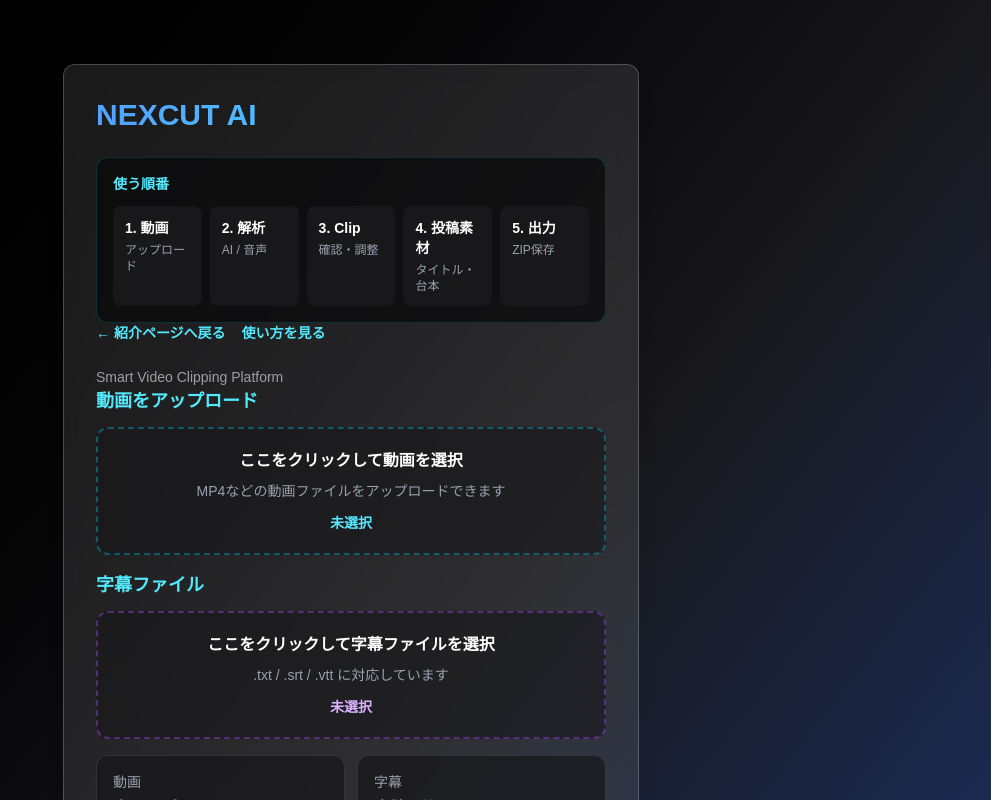
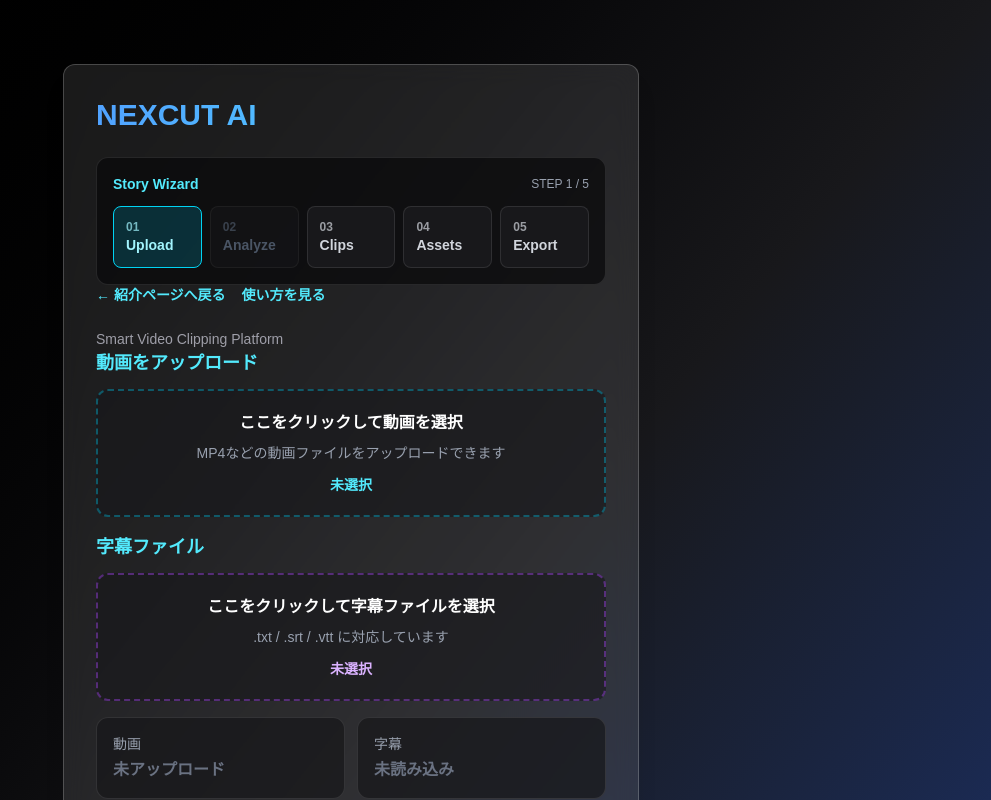
Before and after one commit to hiro042355/easyslice-ai, a Next.js app: page / in a window 1280 px wide. Shown: the top 800 px of the page, without its empty margins (289-1280 px from the left). Built offline with nearby package versions, Linux system fonts and the light colour scheme.

Commit message:
Add story wizard progress bar

```diff
--- a/app/page.tsx
+++ b/app/page.tsx
@@ -65,6 +65,24 @@ const [scriptResult, setScriptResult] = useState<{
   length: string;
 } | null>(null);
 const [resultTab, setResultTab] = useState<"assets" | "script">("assets");
+const [currentStep, setCurrentStep] = useState<1 | 2 | 3 | 4 | 5>(1);
+const steps = [
+  { id: 1, label: "Upload" },
+  { id: 2, label: "Analyze" },
+  { id: 3, label: "Clips" },
+  { id: 4, label: "Assets" },
+  { id: 5, label: "Export" },
+] as const;
+
+const canGoStep = (stepId: 1 | 2 | 3 | 4 | 5) => {
+  if (stepId === 1) return true;
+  if (stepId === 2) return Boolean(videoSrc || video);
+  if (stepId === 3) return clips.length > 0;
+  if (stepId === 4) return clips.length > 0;
+  if (stepId === 5) return clips.length > 0;
+
+  return false;
+};
 const removeClip = (index: number) => {
   setClips(clips.filter((_, i) => i !== index));
 };
@@ -1026,38 +1044,48 @@ const downloadThumbnail = async (clipIndex: number) => {
        <h1 className="text-3xl font-bold mb-6 bg-gradient-to-r from-blue-400 to-cyan-300 bg-clip-text text-transparent">
   NEXCUT AI
 </h1>
-<div className="mt-6 rounded-xl border border-cyan-500/20 bg-zinc-950/70 p-4">
-  <p className="mb-3 text-sm font-semibold text-cyan-300">
-    使う順番
-  </p>
-
-  <div className="grid grid-cols-1 gap-2 text-sm text-gray-300 sm:grid-cols-5">
-    <div className="rounded-lg bg-zinc-900 p-3">
-      <p className="font-semibold text-white">1. 動画</p>
-      <p className="mt-1 text-xs text-gray-400">アップロード</p>
-    </div>
-
-    <div className="rounded-lg bg-zinc-900 p-3">
-      <p className="font-semibold text-white">2. 解析</p>
-      <p className="mt-1 text-xs text-gray-400">AI / 音声</p>
-    </div>
-
-    <div className="rounded-lg bg-zinc-900 p-3">
-      <p className="font-semibold text-white">3. Clip</p>
-      <p className="mt-1 text-xs text-gray-400">確認・調整</p>
-    </div>
-
-    <div className="rounded-lg bg-zinc-900 p-3">
-      <p className="font-semibold text-white">4. 投稿素材</p>
-      <p className="mt-1 text-xs text-gray-400">タイトル・台本</p>
-    </div>
-
-    <div className="rounded-lg bg-zinc-900 p-3">
-      <p className="font-semibold text-white">5. 出力</p>
-      <p className="mt-1 text-xs text-gray-400">ZIP保存</p>
-    </div>
+<div className="mt-4 rounded-xl border border-white/10 bg-zinc-950/70 p-4">
+  <div className="mb-3 flex items-center justify-between">
+    <p className="text-sm font-semibold text-cyan-300">
+      Story Wizard
+    </p>
+
+    <p className="text-xs text-gray-400">
+      STEP {currentStep} / 5
+    </p>
+  </div>
+
+  <div className="grid grid-cols-1 gap-2 sm:grid-cols-5">
+    {steps.map((step) => {
+      const canGo = canGoStep(step.id);
+      const isActive = currentStep === step.id;
+
+      return (
+        <button
+          key={step.id}
+          type="button"
+          disabled={!canGo}
+          onClick={() => setCurrentStep(step.id)}
+          className={
+            isActive
+              ? "rounded-lg border border-cyan-400 bg-cyan-500/20 px-3 py-3 text-left text-sm font-semibold text-cyan-200"
+              : canGo
+                ? "rounded-lg border border-white/10 bg-zinc-900 px-3 py-3 text-left text-sm font-semibold text-gray-300 hover:bg-zinc-800"
+                : "cursor-not-allowed rounded-lg border border-white/5 bg-zinc-900/50 px-3 py-3 text-left text-sm font-semibold text-gray-600"
+          }
+        >
+          <span className="block text-xs opacity-70">
+            0{step.id}
+          </span>
+          <span>
+            {step.label}
+          </span>
+        </button>
+      );
+    })}
   </div>
 </div>
+
 <div className="mb-6 flex flex-wrap gap-4">
   <a
     href="/landing"
```
